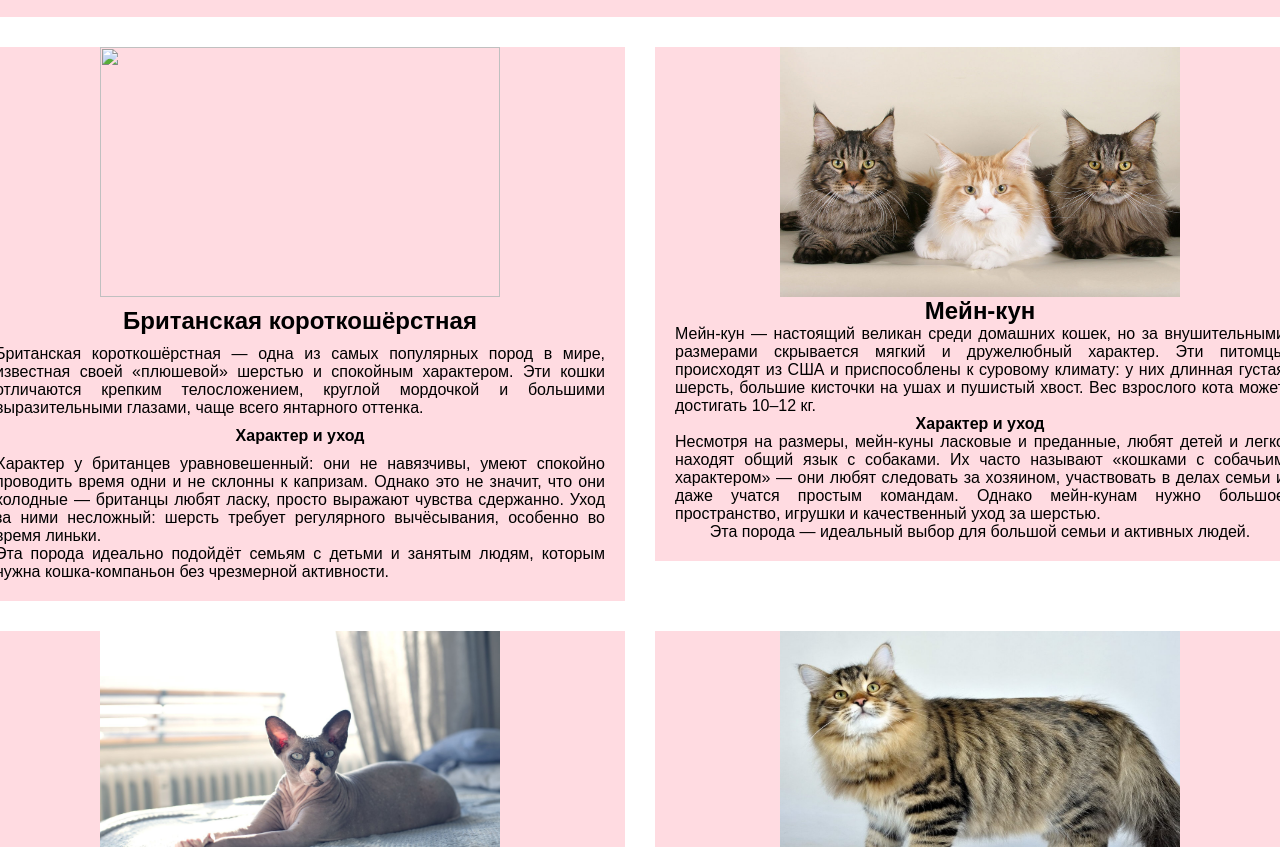
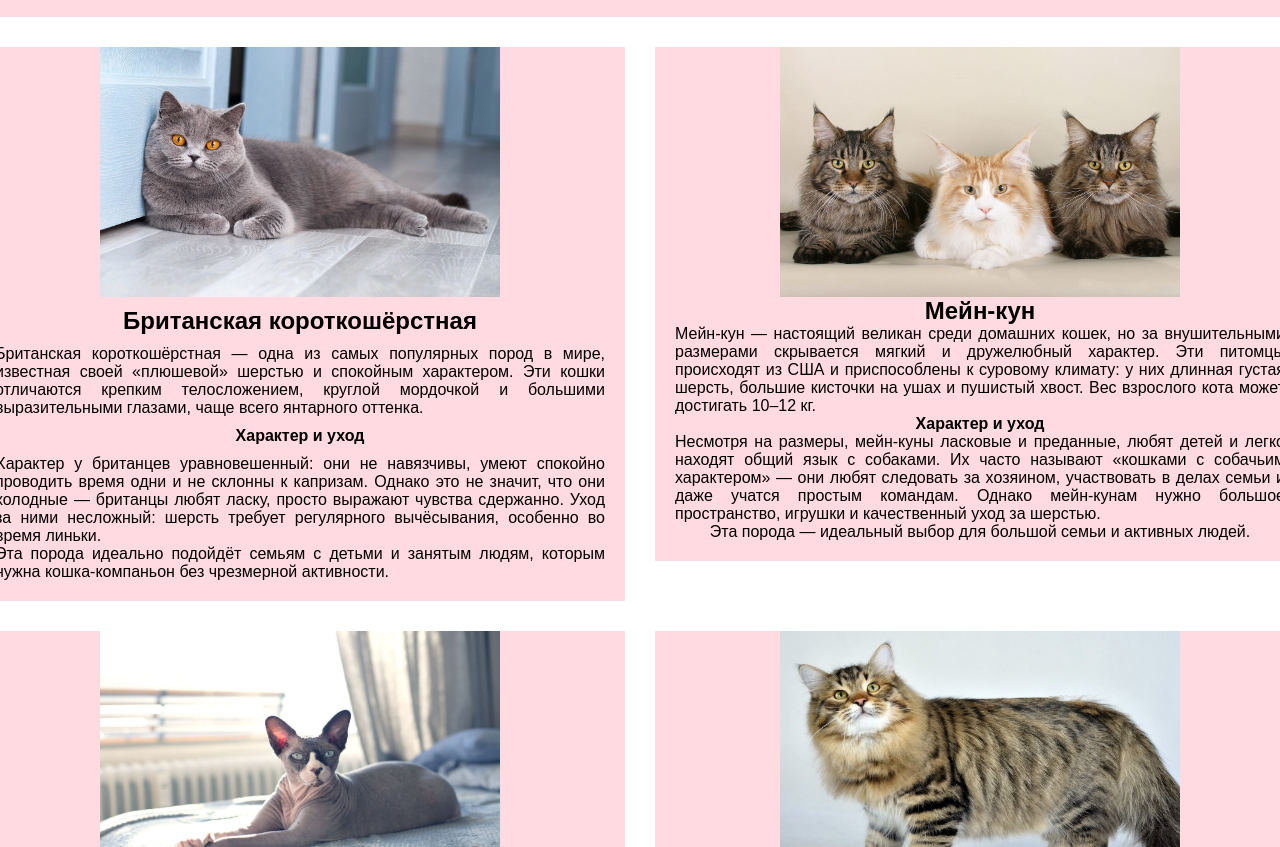
Before and after one commit to MolodoiPancake/111, a plain HTML site: page index.html in a window 1280 px wide. Shown: the part 1266-2113 px from the top of the page. Drawn offline with Linux system fonts and the light colour scheme; files whose address does not match are found by name.

Commit message:
Add files via upload

```diff
--- a/index.html
+++ b/index.html
@@ -151,7 +151,7 @@ body {
     <div class="cats">
         <section class="cat1" style="background-color: rgb(255, 219, 225);">
             <div class="cat1_text">
-                <img src="image/cat1.webp" alt="" style="width: 400px; height: 250px;" >
+                <img src="cat1.webp" alt="" style="width: 400px; height: 250px;" >
                 <h2 style="padding: 10px 0px 10px 0px;">Британская короткошёрстная</h2>
                 <p>Британская короткошёрстная — одна из самых популярных пород в мире, известная своей «плюшевой» шерстью и спокойным характером. Эти кошки отличаются крепким телосложением, круглой мордочкой и большими выразительными глазами, чаще всего янтарного оттенка. </p>
                 <h4 style="padding: 10px 0px 10px 0px;"> Характер и уход</h4>
```
